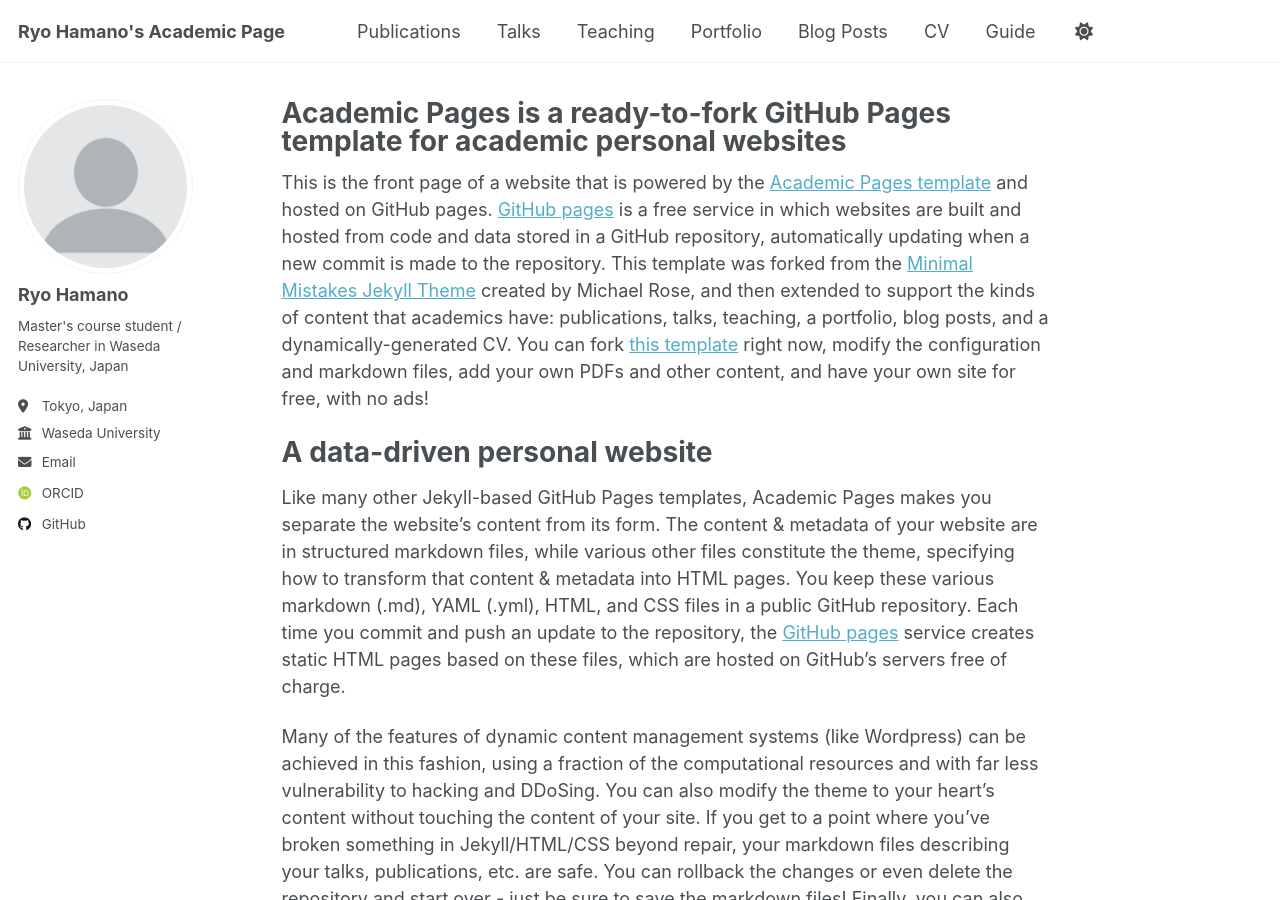
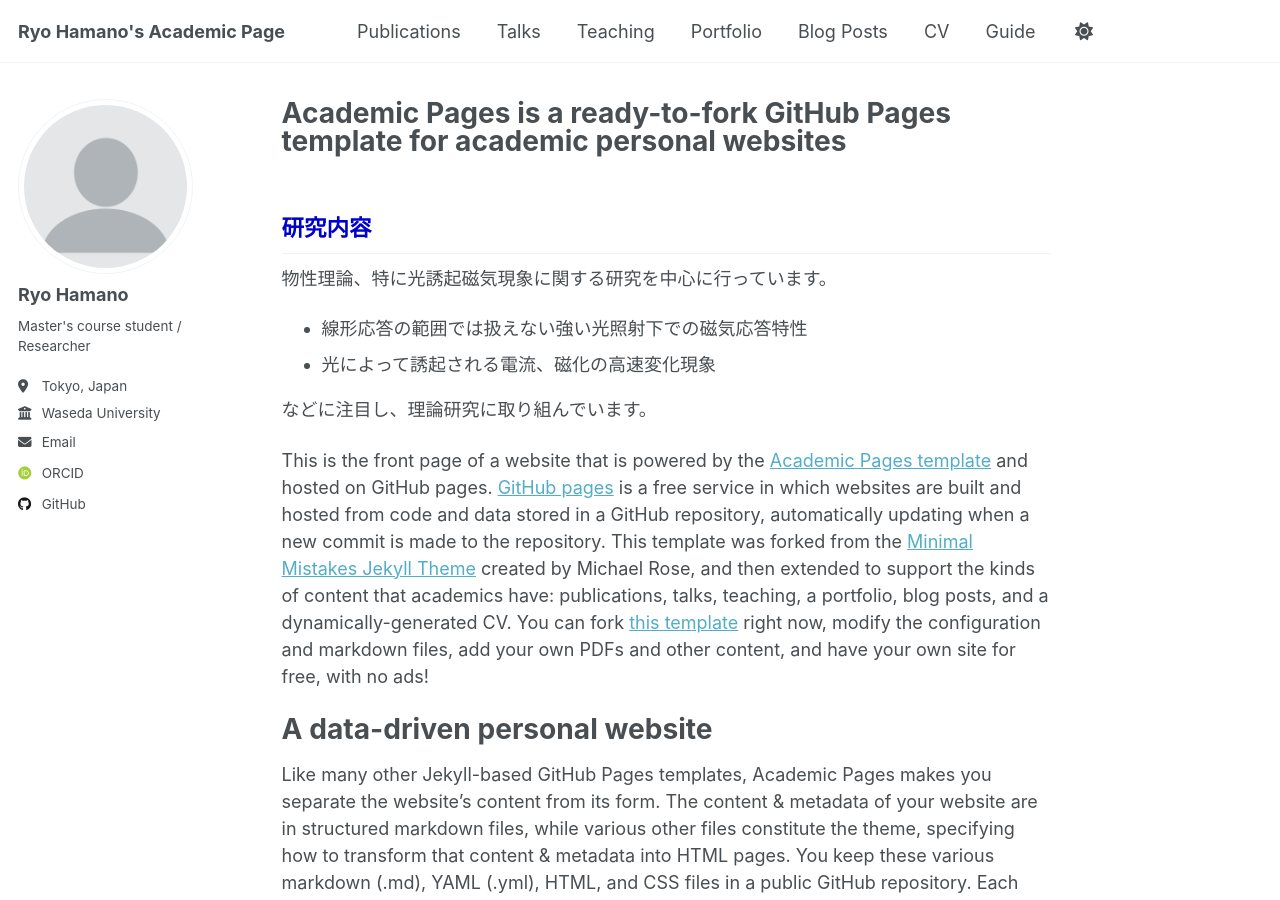
Before and after one commit to ryohamano/ryohamano.github.io, a Jekyll site: the page built from _pages/about.md, in a window 1280 px wide and 900 px high. Built offline with Jekyll 4.4.1, drawn with Linux system fonts in a browser that asks for light colours; some web fonts are replaced.

Commit message:
about.md change

```diff
--- a/_config.yml
+++ b/_config.yml
@@ -25,7 +25,7 @@
   avatar           : "profile.png"
   name             : "Ryo Hamano"
   pronouns         : # example: "she/her"
-  bio              : "Master's course student / Researcher in Waseda University, Japan"
+  bio              : "Master's course student / Researcher"
   location         : "Tokyo, Japan" # e.g. "Tokyo, Japan"
   employer         : "Waseda University"
   uri              : # URL
--- a/_pages/about.md
+++ b/_pages/about.md
@@ -6,6 +6,15 @@
   - /about/
   - /about.html
 ---
+
+
+## <span style = "color:#0000cc"> 研究内容 </span>
+物性理論、特に光誘起磁気現象に関する研究を中心に行っています。
+
+- 線形応答の範囲では扱えない強い光照射下での磁気応答特性
+- 光によって誘起される電流、磁化の高速変化現象
+
+などに注目し、理論研究に取り組んでいます。
 
 This is the front page of a website that is powered by the [Academic Pages template](https://github.com/academicpages/academicpages.github.io) and hosted on GitHub pages. [GitHub pages](https://pages.github.com) is a free service in which websites are built and hosted from code and data stored in a GitHub repository, automatically updating when a new commit is made to the repository. This template was forked from the [Minimal Mistakes Jekyll Theme](https://mmistakes.github.io/minimal-mistakes/) created by Michael Rose, and then extended to support the kinds of content that academics have: publications, talks, teaching, a portfolio, blog posts, and a dynamically-generated CV. You can fork [this template](https://github.com/academicpages/academicpages.github.io) right now, modify the configuration and markdown files, add your own PDFs and other content, and have your own site for free, with no ads!
 
```
